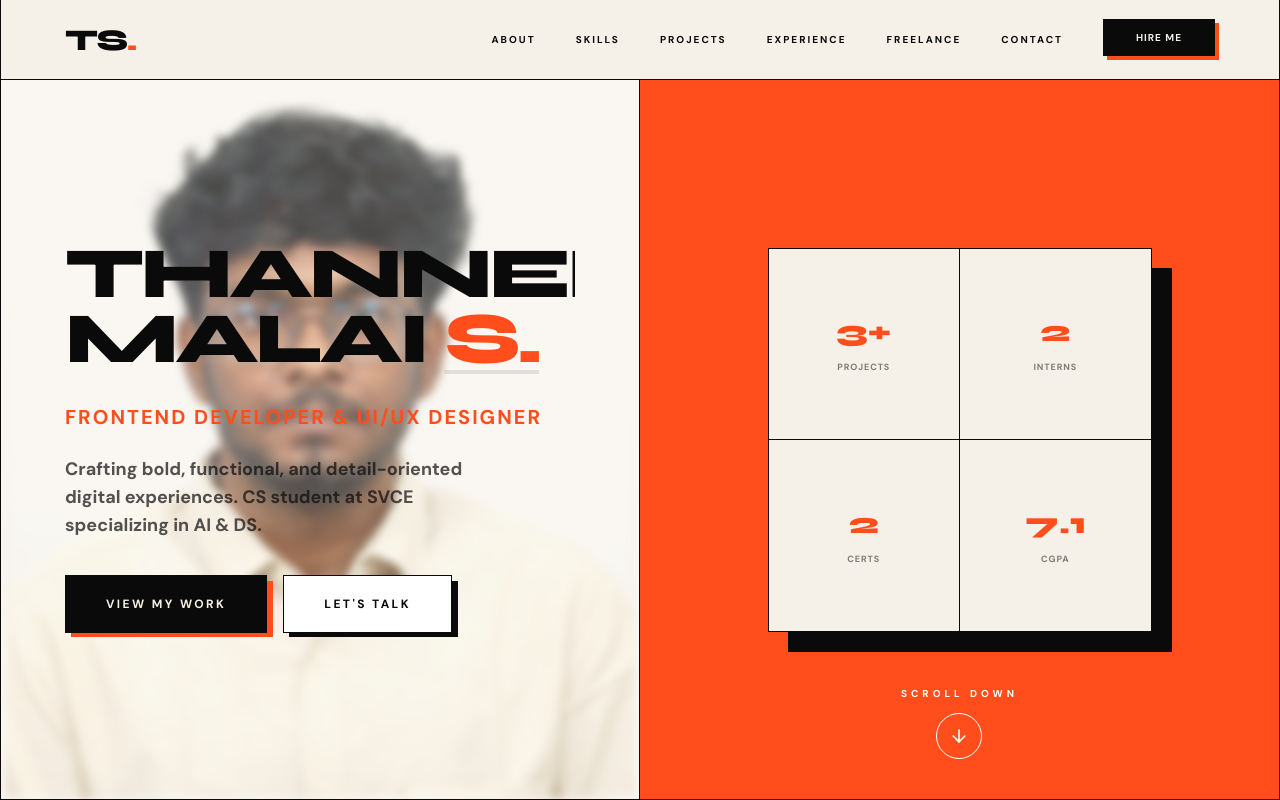
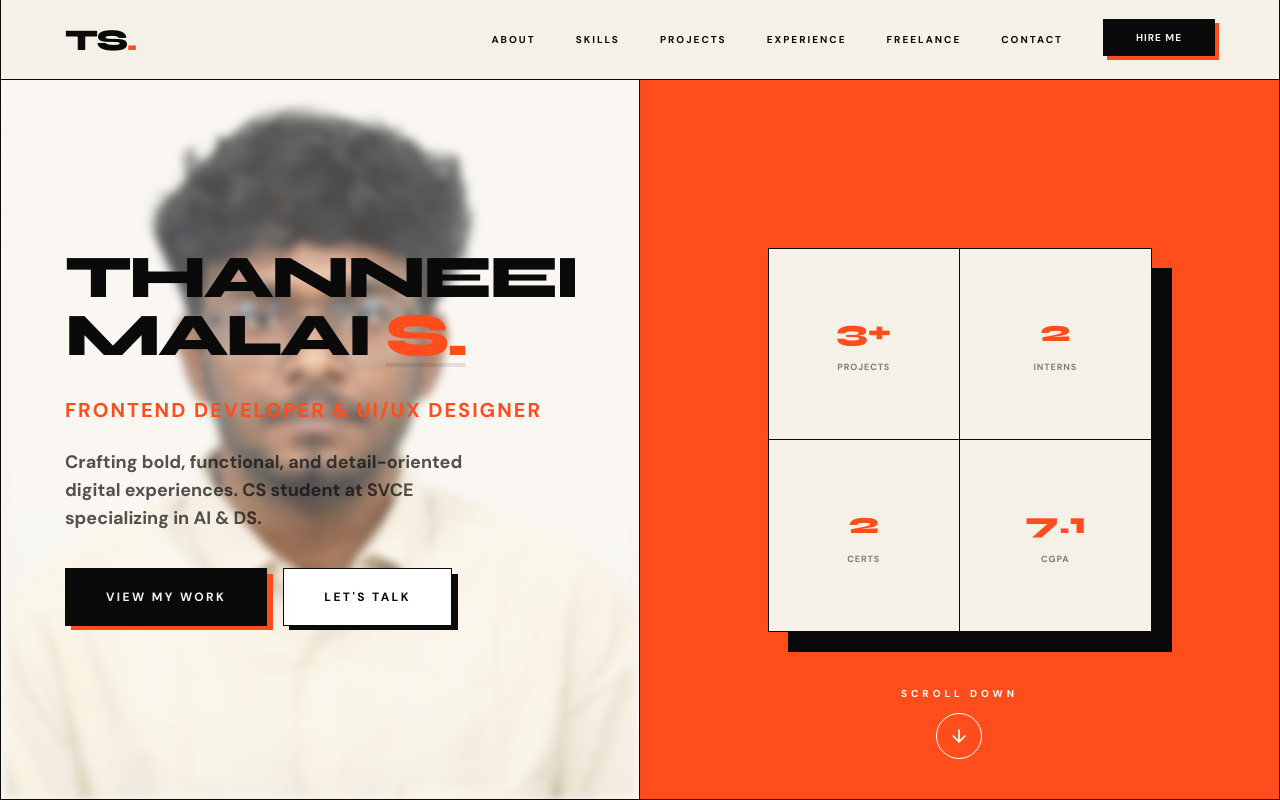
Before and after one commit to Harikarthick19/Thanneermalai-Portfolio, a Next.js app: page / in a window 1280 px wide. Shown: the top 800 px of the page. Built offline with nearby package versions, Linux system fonts and the light colour scheme.

Commit message:
Reduce Hero name font size for better alignment within the box

```diff
--- a/src/components/Hero.tsx
+++ b/src/components/Hero.tsx
@@ -54,7 +54,7 @@ export default function Hero() {
             className="w-full max-w-full overflow-hidden relative z-20"
           >
             <motion.div variants={itemVariants} className="overflow-hidden max-w-full">
-              <h1 className="font-syne text-[clamp(2.5rem,8vw,4.5rem)] leading-[0.9] font-extrabold uppercase tracking-tighter mb-8 text-ink">
+              <h1 className="font-syne text-[clamp(2rem,7vw,3.8rem)] leading-[0.95] font-extrabold uppercase tracking-tighter mb-8 text-ink">
                 THANNEER<br />
                 MALAI <span className="text-accent underline decoration-4 decoration-ink/10 underline-offset-8">S.</span>
               </h1>
```
